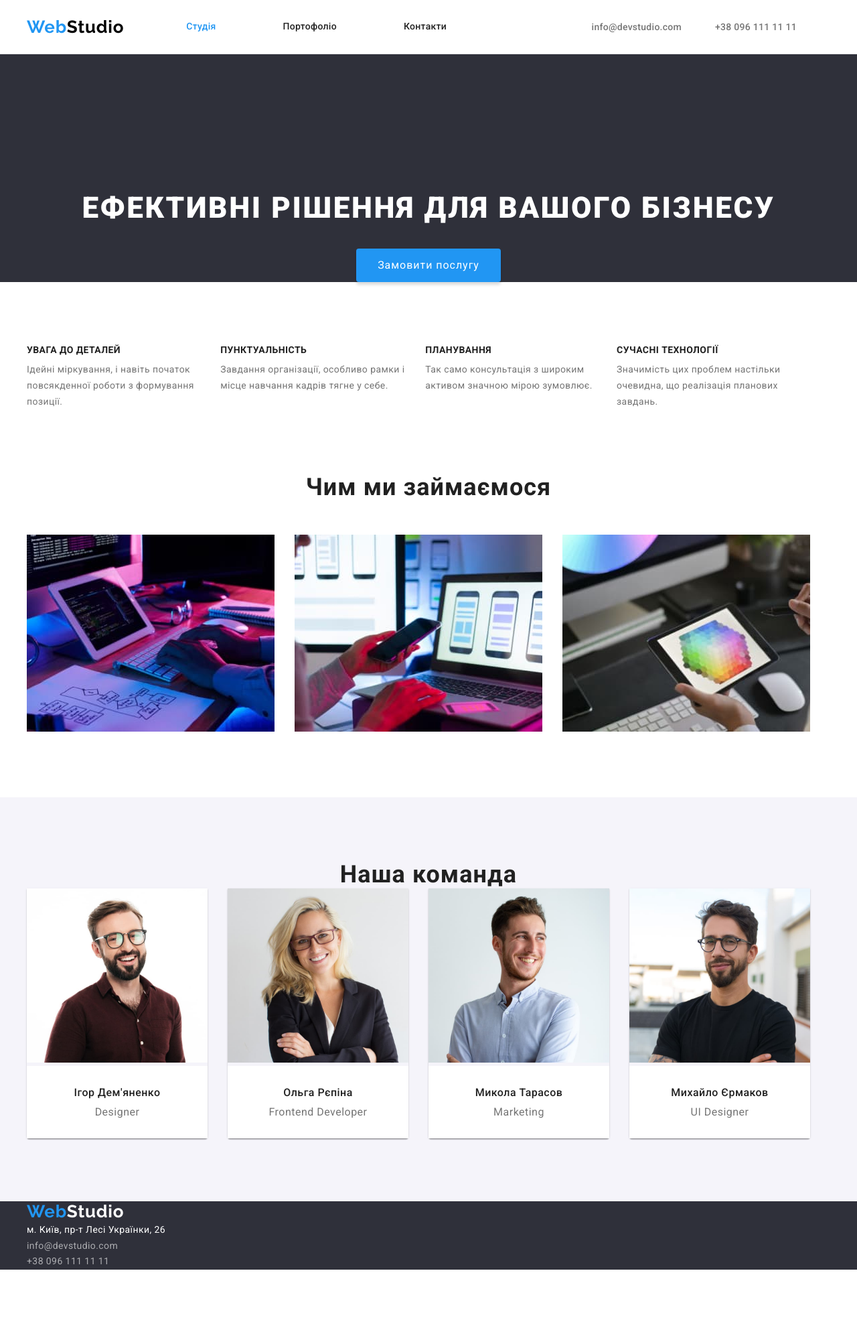
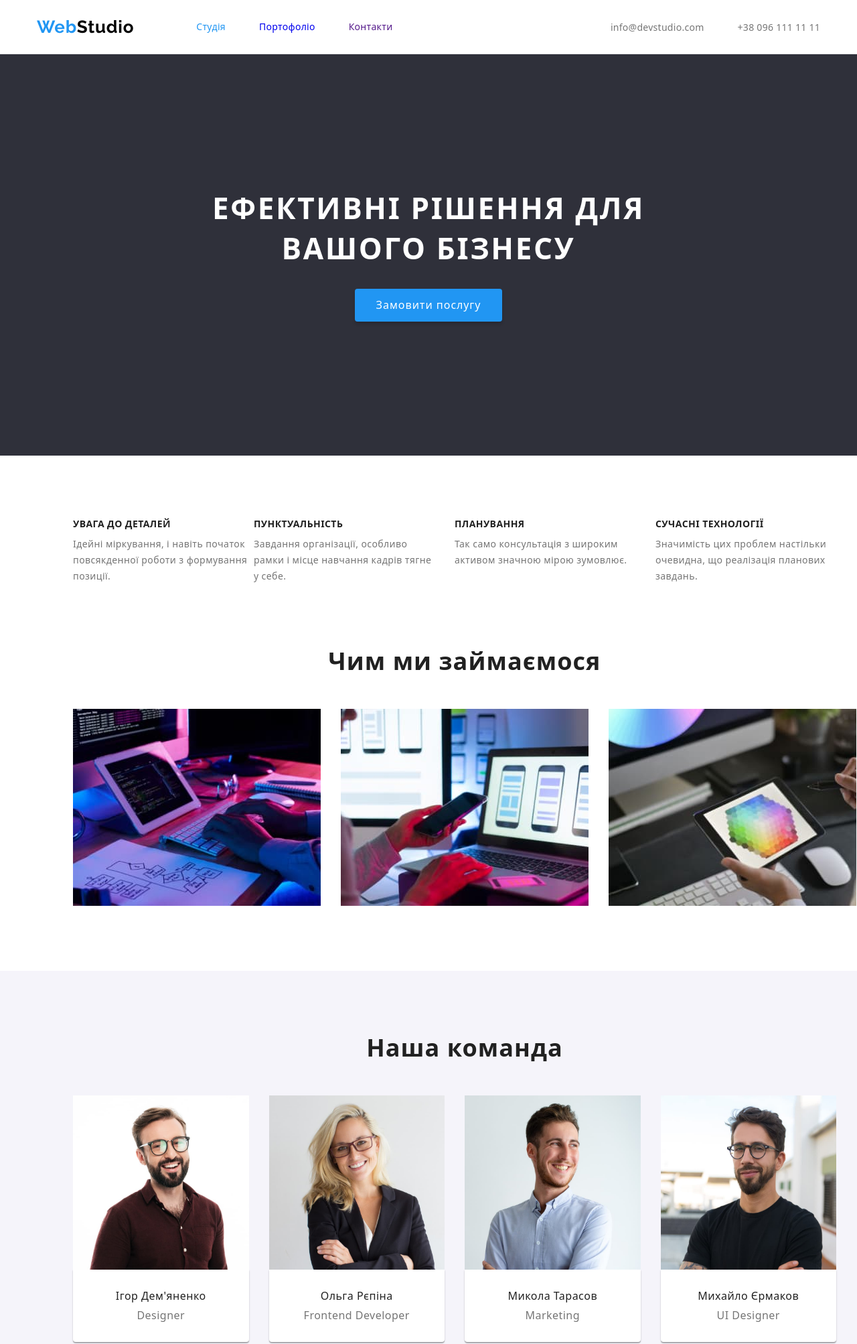
Before and after one commit to VitaliiHudym/goit-markup-hw-03, a plain HTML site: page index.html in a window 1280 px wide. Shown: the top 2006 px of the page at 67% size. Before the commit the page ends 1895 px from the top, so only its background shows below. Drawn offline with nearby package versions, Linux system fonts and the light colour scheme.

Commit message:
виправлення
вирівняв таблички, добавив тіні на контейнери, на section: pading 94;
по фіксив

```diff
--- a/css/styles.css
+++ b/css/styles.css
@@ -45,6 +45,9 @@ a{
     margin-left: auto;
     margin-right: auto;
 }
+.section{
+    padding: 94px;
+}
 /* main-nav */
 .main-nav{
     display: flex;
@@ -77,21 +80,18 @@ a{
     gap: 50px;
     margin-left: 93px;
 }
-.nav-link .link{
-    margin-right: 50px;
-}
+
 .nav-link .link{
     display: block;
     padding-top: 32px;
     padding-bottom: 32px;
-
-    color:var(--prime-color--);
 
     font-weight: 500;
     font-size: 14px;
     line-height: 1.14;
     letter-spacing: 0.02em;
 }
+
 .nav-link .link:hover,
 .nav-link .link:focus{
     color: var(--accent-color--);
@@ -113,25 +113,23 @@ a{
 .header-contacts{
     display: flex;
     margin-left: auto;
+    gap: 50px;
 }
 .header-contacts .link{
-    margin-right: 50px;
     padding-top: 32px;
     padding-bottom: 32px;
 }
 /* main */
 .hero{
-    display: flex;
-    align-items: center;
-    background-color:var(--hero-fon--) ;
+    background-color:var(--hero-fon--);
     text-align: center;
-    margin-bottom: 94px;
-
+    padding: 200px 0;;
 }
 .hero-title{
+    width: 696px;
     margin: 0 auto;
-    padding-top: 200px;
     margin-bottom: 30px;
+
     color: var(--color-type-main--);
     font-weight: 900;
     font-size: 44px;
@@ -153,6 +151,12 @@ a{
     margin: -1px;
 }
 /* personal-link */
+.personal{
+    padding-bottom: 0;
+}
+.personal-item{
+    width: 1200px;
+}
 .personal-link  {
     font-size: 14px;
     line-height: 1.14;
@@ -232,22 +236,15 @@ a{
 /*  examples comandos */
 .work-list{
     display: flex;
-    padding-top: 50px;
 }
 .work-list .work-foto{
     margin-right: 30px;
 }
+.work-foto:last-child{
+    margin-right: 0;
+}
 .comand{
     background: var(--btn-portfolio--);;
-}
-.examples{
-    padding-top: 94px;
-    padding-bottom: 94px;
-
-}
-.comand{
-    padding-top: 94px;
-    padding-bottom: 94px;
 }
 .commandos-list{
     display: flex;
@@ -266,12 +263,17 @@ a{
     letter-spacing: 0.03em;
     text-align: center;
 }
+.section-title{
+    margin-bottom: 50px;
+}
 /* commans */
 .foto-commands{
+    display: block;
+    max-width: 100%;
+
     border-radius: 0px;
 }
 .comand-name{
-    padding-top: 30px;
 
     font-weight: 500;
     font-size: 16px;
@@ -281,7 +283,6 @@ a{
 }
 .command-position{
     margin: 0 auto;
-    padding-bottom: 30px;
 
     font-size: 16px;
     line-height: 1.19;
@@ -291,20 +292,24 @@ a{
     color: var(--second-color--);
     background-color: var(--color-type-main--);
 }
-.item{
+.comandos-box{
+    padding: 30px 0;
     box-shadow: 0px 1px 3px rgba(0, 0, 0, 0.12), 0px 1px 1px
     rgba(0, 0, 0, 0.14), 0px 2px 1px rgba(0, 0, 0, 0.2);
     border-radius: 0px 0px 4px 4px;
-}
-.comandos-box{
-    width: 270px 368px;
 }
 /* index footer */
 .address{
     font-style: normal;
 }
-.footer-down{
+.footer{
+    height: 252px;
     background: var(--hero-fon--);
+    padding: 60px 0;
+}
+.logo-block{
+    display: block;
+    margin-bottom: 20px;
 }
 .footer-logo{
     color: var(--color-type-main--);
@@ -327,8 +332,17 @@ a{
     color: var(--accent-color--);
 }
 /* main portfolio */
-.filter-list{
-    display: inline
+.filtr{
+    align-items: center;
+    justify-content: center;
+    margin-bottom: 34px;
+}
+.btn-price{
+    display: inline;
+    margin-right: 8px;
+}
+.btn-price:last-child{
+    margin-right: 0;
 }
 .filter-items{
     background-color: var(--btn-portfolio--);
@@ -357,6 +371,11 @@ a{
     border:none;
 }
 
+.price-foto{
+    display: block;
+    max-width: 100%;
+}
+
 .prject-title{
     color: var(--prime-color--);
 
@@ -374,18 +393,29 @@ a{
     line-height: 1.9;
     letter-spacing: 0.03em;
 }
-/* .price-box{
-    display: flex;
-    flex-wrap: wrap;
 
-    background-color: red;
-} */
 
 .price-work{
     display: flex;
     flex-wrap: wrap;
 }
+.project-title{
+    width: 322px;
+    margin: 0;
+}
 .div-price{
-    margin: 20px 24px;
+    display: block;
+    padding: 20px 24px;
 
 }
+
+.box-items{
+    margin-right: 24px;
+    margin-bottom: 30px;
+
+    border: 1px solid var(--price-border--);
+}
+
+.box-items:nth-child(3n+3){
+    margin-right: 0px;
+}
--- a/index.html
+++ b/index.html
@@ -9,11 +9,10 @@
     <link rel="preconnect" href="https://fonts.gstatic.com" crossorigin>
     <link href="https://fonts.googleapis.com/css2?family=Raleway:wght@700&family=Roboto:wght@400;500;700;900&display=swap"
         rel="stylesheet"/>
+    <link rel="stylesheet" href="./css/styles.css"/>
     <link rel="stylesheet" href="https://cdnjs.cloudflare.com/ajax/libs/modern-normalize/1.1.0/modern-normalize.min.css"
         integrity="sha512-wpPYUAdjBVSE4KJnH1VR1HeZfpl1ub8YT/NKx4PuQ5NmX2tKuGu6U/JRp5y+Y8XG2tV+wKQpNHVUX03MfMFn9Q=="
-        crossorigin="anonymous" referrerpolicy="no-referrer"
-        />
-    <link rel="stylesheet" href="./css/styles.css" />
+        crossorigin="anonymous" referrerpolicy="no-referrer" />
 </head>
 <body>
     <header class="header-nav">
@@ -104,9 +103,9 @@
             </div>
         </section>
     </main>
-    <footer class="footer-down">
+    <footer class="footer">
         <div class="container">
-            <a href="./index.html" class="logo">Web<span class="footer-logo">Studio</span></a>
+            <a href="./index.html" class="logo logo-block">Web<span class="footer-logo">Studio</span></a>
             <address class="address">
                 <ul class="footer-link list">
                     <li><a href="https://goo.gl/maps/QAhUVJ3mvMpuo5G87" target="_blank" rel="noopener noreferrer"
```
Also changed, not shown: portfolio.html (+7 -8 lines). Lines whose indentation alone changed are shown as unchanged.
